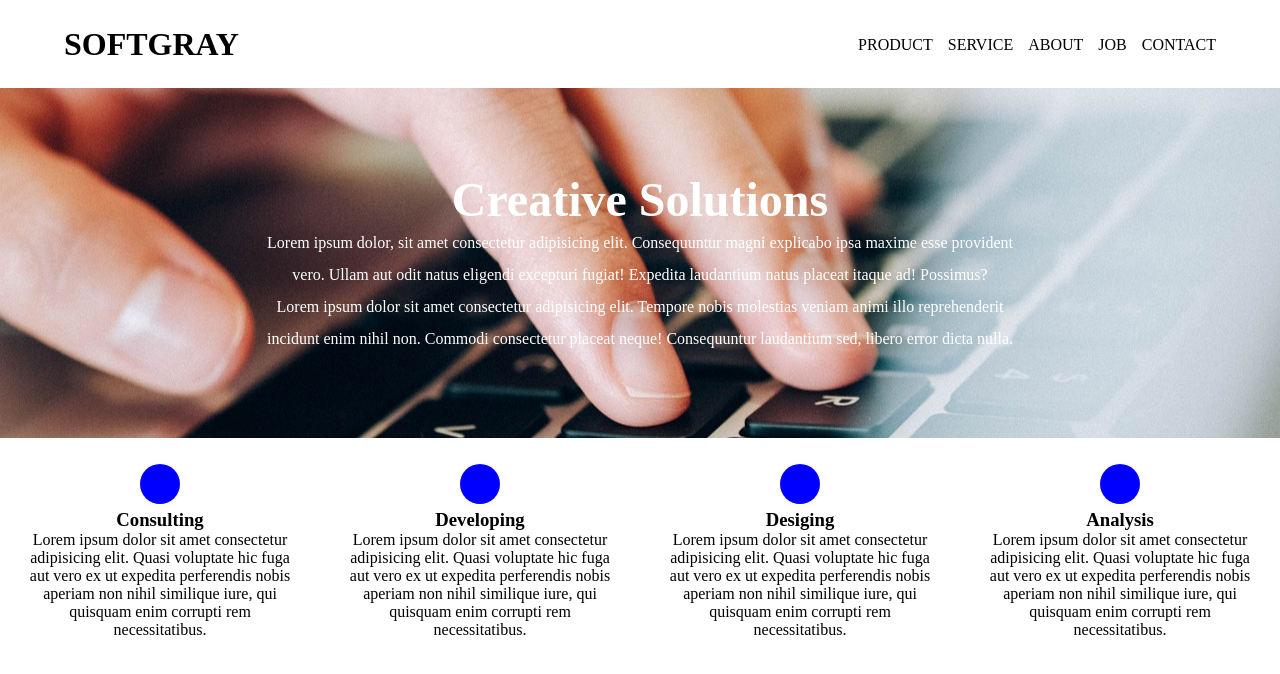
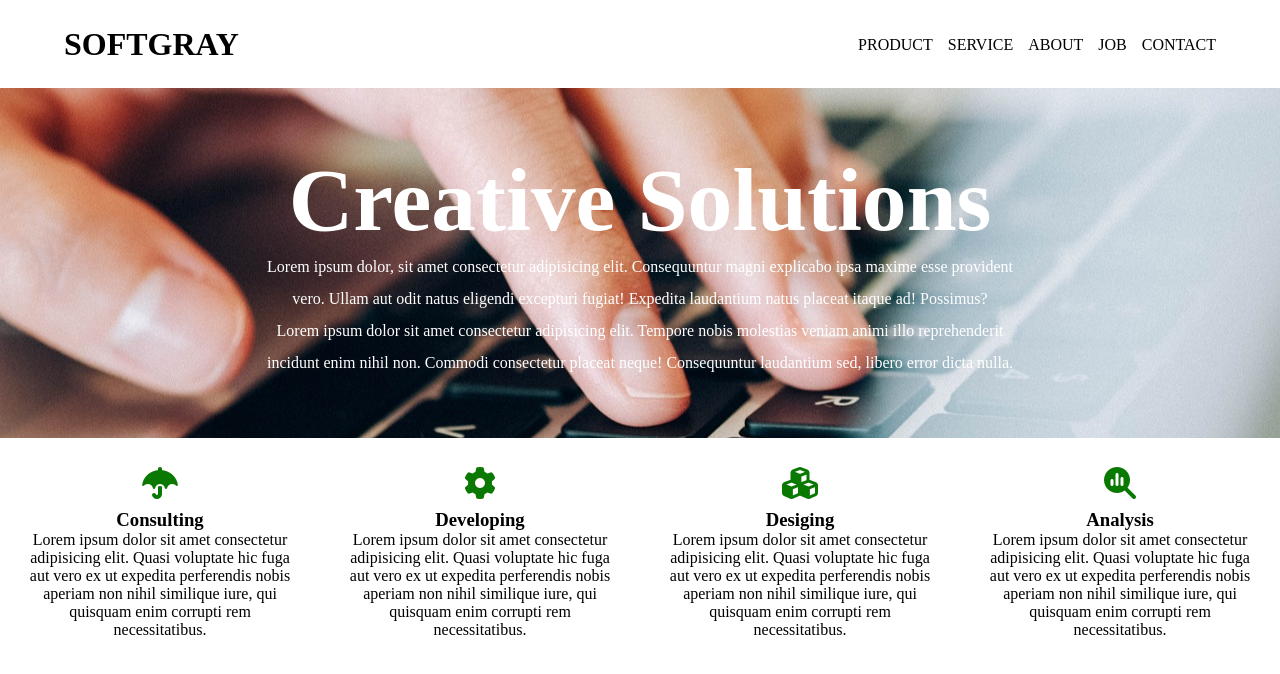
Before and after one commit to babithg/efuturex-cssproject3, a plain HTML site: page index.html in a window 1280 px wide. Drawn offline with Linux system fonts and the light colour scheme.

Commit message:
added font awsome

```diff
--- a/index.html
+++ b/index.html
@@ -6,7 +6,7 @@
     <meta name="viewport" content="width=device-width, initial-scale=1.0">
     <title>Efuturex website</title>
     <link rel="stylesheet" href="style.css">
-    <script src="https://kit.fontawesome.com/ba49a9b1cb.js" crossorigin="anonymous"></script>
+    <script src="https://kit.fontawesome.com/a79d187f85.js" crossorigin="anonymous"></script>
 </head>
 <body>
     <header>
@@ -29,28 +29,28 @@
     <section id="features" class="container">
         <div>
             <span>
-                <i></i>
+                <i class="fa-solid fa-umbrella fa-2xl" style="color: #097901;"></i>
             </span>
             <h3>Consulting</h3>
             <p>Lorem ipsum dolor sit amet consectetur adipisicing elit. Quasi voluptate hic fuga aut vero ex ut expedita perferendis nobis aperiam non nihil similique iure, qui quisquam enim corrupti rem necessitatibus.</p>
         </div>
         <div>
             <span>
-                <i></i>
+                <i class="fa-solid fa-gear fa-2xl" style="color: #097901;"></i>
             </span>
             <h3>Developing</h3>
             <p>Lorem ipsum dolor sit amet consectetur adipisicing elit. Quasi voluptate hic fuga aut vero ex ut expedita perferendis nobis aperiam non nihil similique iure, qui quisquam enim corrupti rem necessitatibus.</p>
         </div>
         <div>
             <span>
-                <i></i>
+                <i class="fa-solid fa-cubes fa-2xl" style="color: #097901;"></i>
             </span>
             <h3>Desiging</h3>
             <p>Lorem ipsum dolor sit amet consectetur adipisicing elit. Quasi voluptate hic fuga aut vero ex ut expedita perferendis nobis aperiam non nihil similique iure, qui quisquam enim corrupti rem necessitatibus.</p>
         </div>
         <div>
             <span>
-                <i></i>
+                <i class="fa-solid fa-magnifying-glass-chart fa-2xl" style="color: #097901;"></i>
             </span>
             <h3>Analysis</h3>
             <p>Lorem ipsum dolor sit amet consectetur adipisicing elit. Quasi voluptate hic fuga aut vero ex ut expedita perferendis nobis aperiam non nihil similique iure, qui quisquam enim corrupti rem necessitatibus.</p>
--- a/style.css
+++ b/style.css
@@ -38,7 +38,7 @@ header {
     padding: 0% 20%;
 }
 #spotlight h1 {
-    font-size: 3rem;
+    font-size: 7vw;
 }
 
 #spotlight p {
@@ -66,5 +66,21 @@ header {
     align-items: center;
     border-radius: 20px;
     justify-content: center;
-    background-color: blue;
 }
+
+
+@media only screen and (max-width: 636px){
+
+    #spotlight h1 {
+        padding-top: 25vw;
+    }
+}
+
+
+
+@media only screen and (max-width: 430px){
+
+    #spotlight h1 {
+        padding-top: 40vw;
+    }
+}
```
